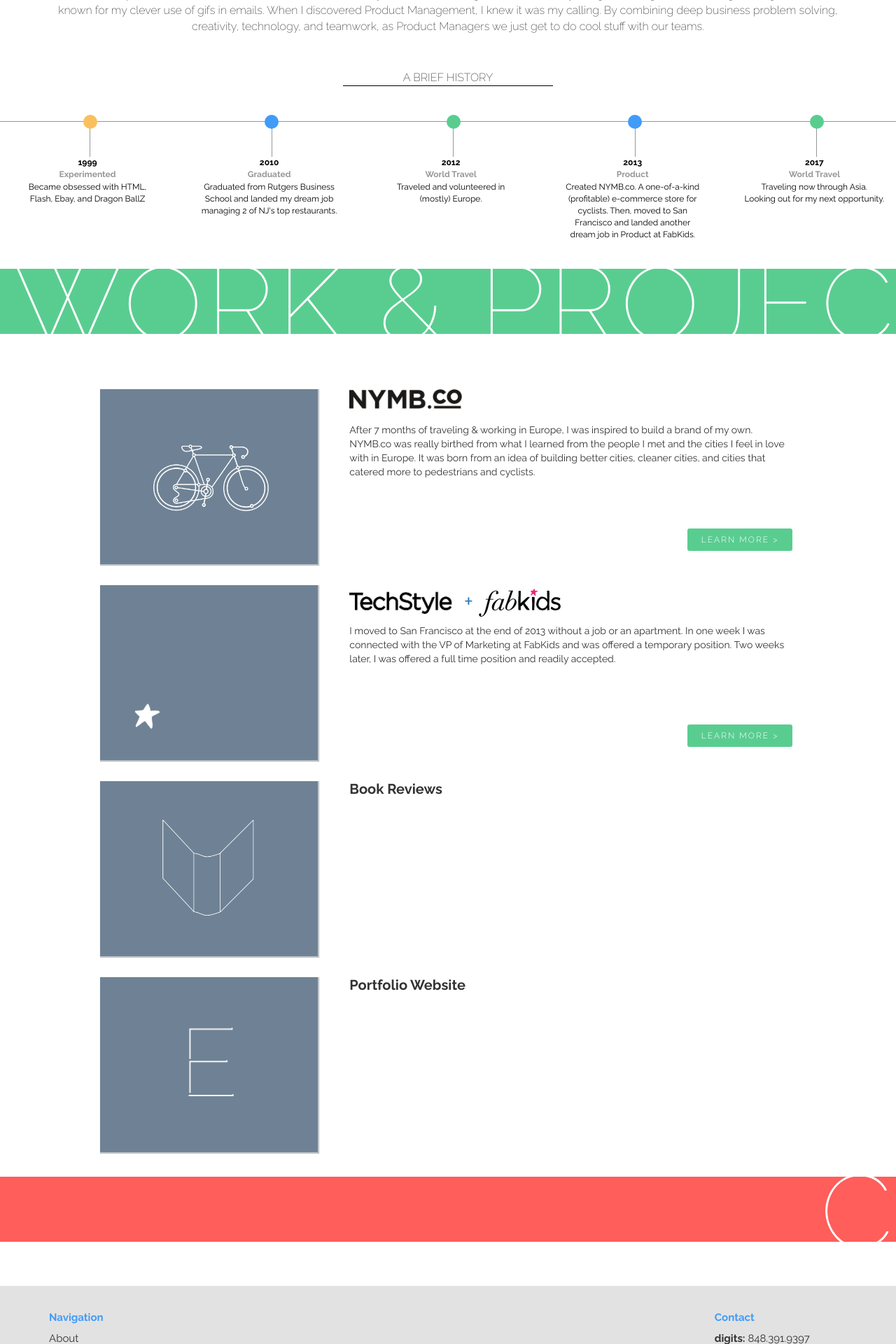
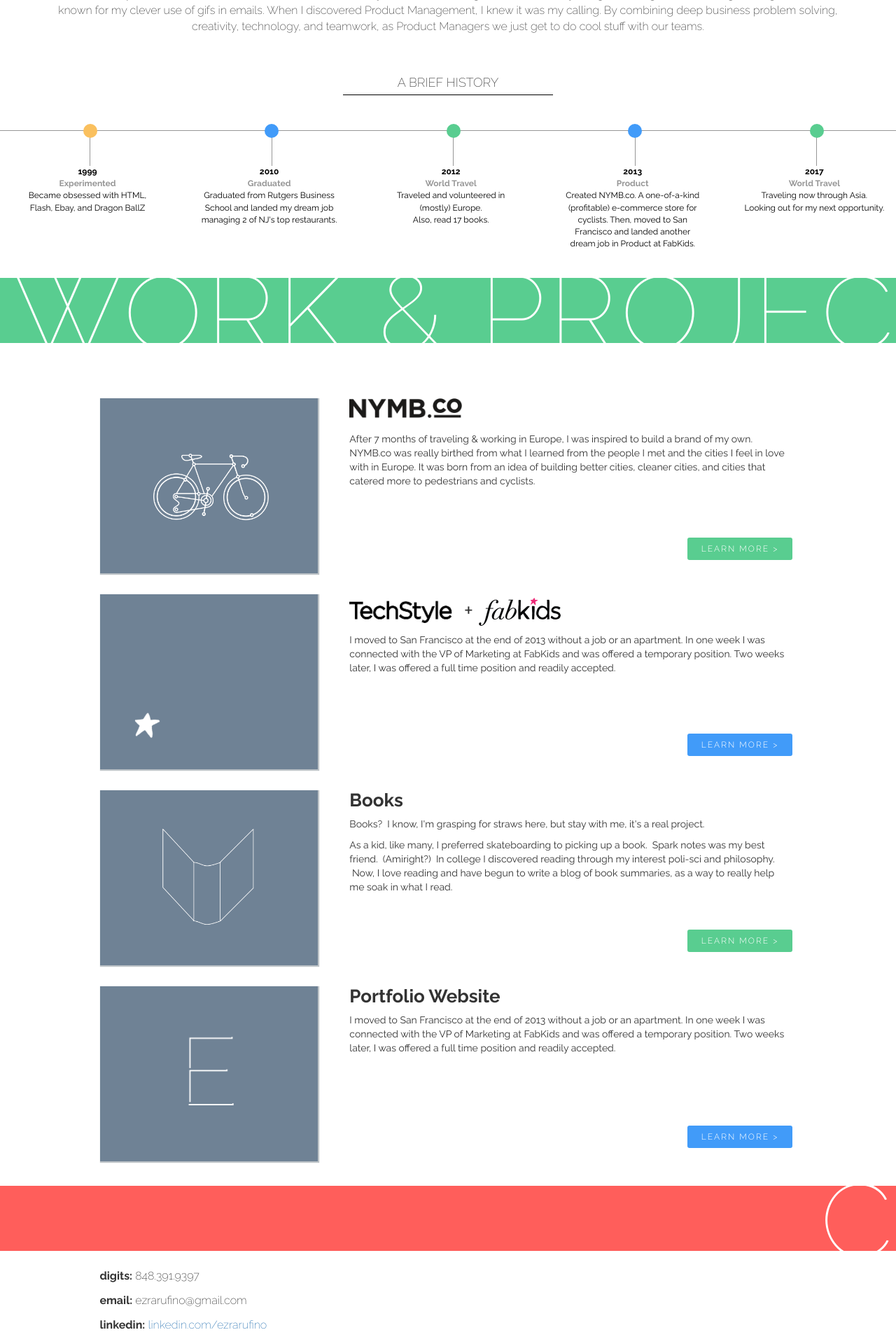
Before and after one commit to erufino/portfolio, a PHP site: page /index.html in a window 1280 px wide. Shown: the part 913-2833 px from the top of the page at 70% size. Run offline with PHP 8.4, Linux system fonts and the light colour scheme; some libraries are stand-ins or nearby versions.

Commit message:
added some details and some small styling changes

```diff
--- a/css/style.css
+++ b/css/style.css
@@ -32,7 +32,7 @@ a.button-light:hover {
 	color: white;
 }
 
-a.button-dark {
+a.button-green {
 	height: 32px;
 	width: 150px;
 	font-weight: 100;
@@ -53,7 +53,88 @@ a.button-dark {
 	box-shadow: 0px 0px 0px 1px white;
 }
 
-a.button-dark:hover {
+a.button-green:hover {
+	background-color: white;
+	color: black;
+	box-shadow: 0px 0px 0px 1px black;
+}
+
+a.button-yellow {
+	height: 32px;
+	width: 150px;
+	font-weight: 100;
+	font-size: 12px;
+	text-align: center;
+	text-decoration: none;
+	border-radius: 3px;
+	letter-spacing: 2px;
+	padding: 8px;
+	position: absolute;
+	right: 20px;
+	bottom: 4px;
+	margin-bottom: 10px;
+	margin-top: 10px;
+	font-weight: 300;
+	background-color: #FAC05E;
+	color: white;
+	box-shadow: 0px 0px 0px 1px white;
+}
+
+a.button-yellow:hover {
+	background-color: white;
+	color: black;
+	box-shadow: 0px 0px 0px 1px black;
+}
+
+a.button-blue {
+	height: 32px;
+	width: 150px;
+	font-weight: 100;
+	font-size: 12px;
+	text-align: center;
+	text-decoration: none;
+	border-radius: 3px;
+	letter-spacing: 2px;
+	padding: 8px;
+	position: absolute;
+	right: 20px;
+	bottom: 4px;
+	margin-bottom: 10px;
+	margin-top: 10px;
+	font-weight: 300;
+	background-color: #419BF9;
+	color: white;
+	box-shadow: 0px 0px 0px 1px white;
+}
+
+a.button-blue:hover {
+	background-color: white;
+	color: black;
+	box-shadow: 0px 0px 0px 1px black;
+}
+
+a.button-red {
+	height: 32px;
+	width: 150px;
+	font-weight: 100;
+	font-size: 12px;
+	text-align: center;
+	text-decoration: none;
+	border-radius: 3px;
+	letter-spacing: 2px;
+	padding: 8px;
+	position: absolute;
+	right: 20px;
+	bottom: 4px;
+	margin-bottom: 10px;
+	margin-top: 10px;
+	font-weight: 300;
+	background-color: #FF5E5B;
+	color: white;
+	box-shadow: 0px 0px 0px 1px white;
+}
+
+a.button-red:hover {
 	background-color: white;
 	color: black;
 	box-shadow: 0px 0px 0px 1px black;
@@ -152,7 +233,7 @@ a.button-blk:hover {
 }
 
 h2 {
-	font-size: 20px;
+	font-size: 26px;
 	font-weight: bold;
 	margin-top:0px;
 }
@@ -306,6 +387,7 @@ THIS IS THE HERO IMAGE
 	color: white;
 	padding-top: 40vh;
 	font-weight: 100;
+	z-index: 1;
 }
 
 #header-text-link {
@@ -347,6 +429,7 @@ THIS IS THE HERO IMAGE
 	margin-top:-420px;
 	overflow-x: hidden;
 	margin-left: -150px;
+	z-index: 0;
 }
 
 /******
@@ -435,6 +518,19 @@ THIS IS THE MAIN SITE CONTENT
 	width: 300px;
 	font-size: 18px;
 	margin: 0px auto;
+	font-weight: 200;
+}
+
+#contact-details {
+	margin-top: -45px;
+	line-height: 35px;
+	font-size: 16px;
+	font-weight: 200;
+	margin-left: 8%;
+}
+
+#contact-details ul {
+	list-style-type: none;
 }
 /******
 
@@ -889,6 +985,10 @@ MEDIA QUERIES FOR SMALLER DEVICES (BELOW 640)
 	margin-bottom: 10px;
 }
 
+#contact-details {
+	margin-top: 25px;
+}
+
 }
 
 /******************************
--- a/index.html
+++ b/index.html
@@ -69,7 +69,7 @@
                 </div>
 
                 <div id="history">
-                    <center><p id="about-details" class="title">A BRIEF HISTORY</p></center>
+                    <center><p class="title">A BRIEF HISTORY</p></center>
 
                     <div class="bar"></div>
                     <div class="timeline">
@@ -92,6 +92,7 @@
                             <p class="timeline-header">World Travel</p>
                             <p class="timeline-details">Traveled and volunteered in </p>
                             <p class="timeline-details">(mostly) Europe.</p>
+                            <p class="timeline-details">Also, read 17 books.</p>
                         </div>
                         <div class="entry blue">
                             <p class="year">2013</h1>
@@ -132,10 +133,10 @@
                         </div>
                         <div class="col-xs-12 col-sm-6 col-md-8">
                             <div class="wp-right-details" id="nymb">
-                            <div class="nymb-header"><a href="http://nymb.co"><img src="css/NYMB-font-logo.png" height="28px"></a></div>
+                            <div class="nymb-header"><a href="http://nymb.co" target="blank"><img src="css/NYMB-font-logo.png" height="28px"></a></div>
                             <p></p>
                             <p>After 7 months of traveling & working in Europe, I was inspired to build a brand of my own.  NYMB.co was really birthed from what I learned from the people I met and the cities I feel in love with in Europe.  It was born from an idea of building better cities, cleaner cities, and cities that catered more to pedestrians and cyclists. <!-- My goal was to get my feet wet as an entreprenuer, by building a company that I could run on my won, without a large on-going investment of time and energy.  It took about 6 months of dedicated time to get it up and running. --> </p>
-                            <a class="button-dark" href="#animatedModal" id="demo01"> LEARN MORE ></a>
+                            <a class="button-green" href="#animatedModal" id="demo01"> LEARN MORE ></a>
                             </div>
                         </div>
                     </div>
@@ -149,18 +150,18 @@
                                     <div class="back back-b">
                                         <a class="spinning-block-link" href="/contact.html">CONTACT</a>
                                         <p> I've done a lot of work. People have told me it's good. Click here if you want to see some of the work, and projects I've done.</p>
-                                        <a class="button-2" href="#"> GET MY DIGITS ></a>
+                                        <a class="button-light" href="#"> GET MY DIGITS ></a>
                                     </div>
                                 </div>
                             </div>
                         </div>
                         <div class="col-xs-12 col-sm-6 col-md-8">
                             <div class="wp-right-details" id="fabkids">
-                                <div class="techfab-header"><a href="http://techstyle.com"><img class="tech-img" src="techstyle-v2.png">  &nbsp;+ <a href="http://fabkids.com"><img class="fk-img" src="logo-fabkids.png"></a>
+                                <div class="techfab-header"><a href="http://techstyle.com" target="blank"><img class="tech-img" src="techstyle-v2.png"></a>  &nbsp;+ <a href="http://fabkids.com" target="blank"><img class="fk-img" src="logo-fabkids.png"></a>
                                 </div>
                                 <p></p>
                                 <p>I moved to San Francisco at the end of 2013 without a job or an apartment.  In one week I was connected with the VP of Marketing at FabKids and was offered a temporary position. Two weeks later, I was offered a full time position and readily accepted. </p>
-                                <a class="button-dark" href="#"> LEARN MORE ></a>
+                                <a class="button-blue" href="#"> LEARN MORE ></a>
                             </div>
                         </div>
                     </div>
@@ -174,14 +175,17 @@
                                     <div class="back back-c">
                                         <a class="spinning-block-link" href="/extra-extra.html">EXTRA CURRICULAR</a>
                                         <p> I've done a lot of work. People have told me it's good. Click here if you want to see some of the work, and projects I've done.</p>
-                                        <a class="button-2" href="#"> EXTRA CURRICULAR ></a>
+                                        <a class="button-light" href="#"> EXTRA CURRICULAR ></a>
                                     </div>
                                 </div>
                             </div>
                         </div>
                         <div class="col-xs-12 col-sm-6 col-md-8">
                             <div class="wp-right-details" id="nymb">
-                                <h2>Book Reviews</h2>
+                                <h2>Books</h2>
+                                <p></p>
+                                <p>Books?&nbsp; I know, I'm grasping for straws here, but stay with me, it's a real project.</p>  <p>As a kid, like many, I preferred skateboarding to picking up a book. &nbsp;Spark notes was my best friend. &nbsp;(Amiright?)  &nbsp;In college I discovered reading through my interest poli-sci and philosophy. &nbsp;Now, I love reading and have begun to write a blog of book summaries, as a way to really help me soak in what I read.</p>
+                                <a class="button-green" href="#"> LEARN MORE ></a>
                             </div>
                         </div>
                     </div>
@@ -195,7 +199,7 @@
                                     <div class="back back-b">
                                         <a class="spinning-block-link" href="/contact.html">CONTACT</a>
                                         <p> I've done a lot of work. People have told me it's good. Click here if you want to see some of the work, and projects I've done.</p>
-                                        <a class="button-2" href="#"> GET MY DIGITS ></a>
+                                        <a class="button-light" href="#"> GET MY DIGITS ></a>
                                     </div>
                                 </div>
                             </div>
@@ -203,12 +207,22 @@
                         <div class="col-xs-12 col-sm-6 col-md-8">
                             <div class="wp-right-details" id="nymb">
                                 <h2>Portfolio Website</h2>
+                                <p></p>
+                                <p>I moved to San Francisco at the end of 2013 without a job or an apartment.  In one week I was connected with the VP of Marketing at FabKids and was offered a temporary position. Two weeks later, I was offered a full time position and readily accepted. </p>
+                                <a class="button-blue" href="#"> LEARN MORE ></a>
                             </div>
                         </div>
                     </div>
                 </div>
                 <div id="contact" class="section red-back"></div>
                 <div class="section-txt contact"> contact</div>
+                <div id="contact-details">
+                        <ul>
+                            <li><b>digits:</b> 848.391.9397</li>
+                            <li><b>email:</b> ezrarufino@gmail.com</li>
+                            <li><b>linkedin:</b> <a href="https://www.linkedin.com/in/ezrarufino">linkedin.com/ezrarufino</a></li>
+                        </ul>
+                    </div>
                 <div id="footer">
                     <div id="footer-nav">
                         <ul>
@@ -232,9 +246,9 @@
             </div>
         </div>
          <!--Call your modal-->
-        <ul>
+       <!--  <ul>
             <li><a id="demo02" href="#modal-02">DEMO02</a></li>
-        </ul>
+        </ul> -->
 
 
         <!--DEMO01-->
```
